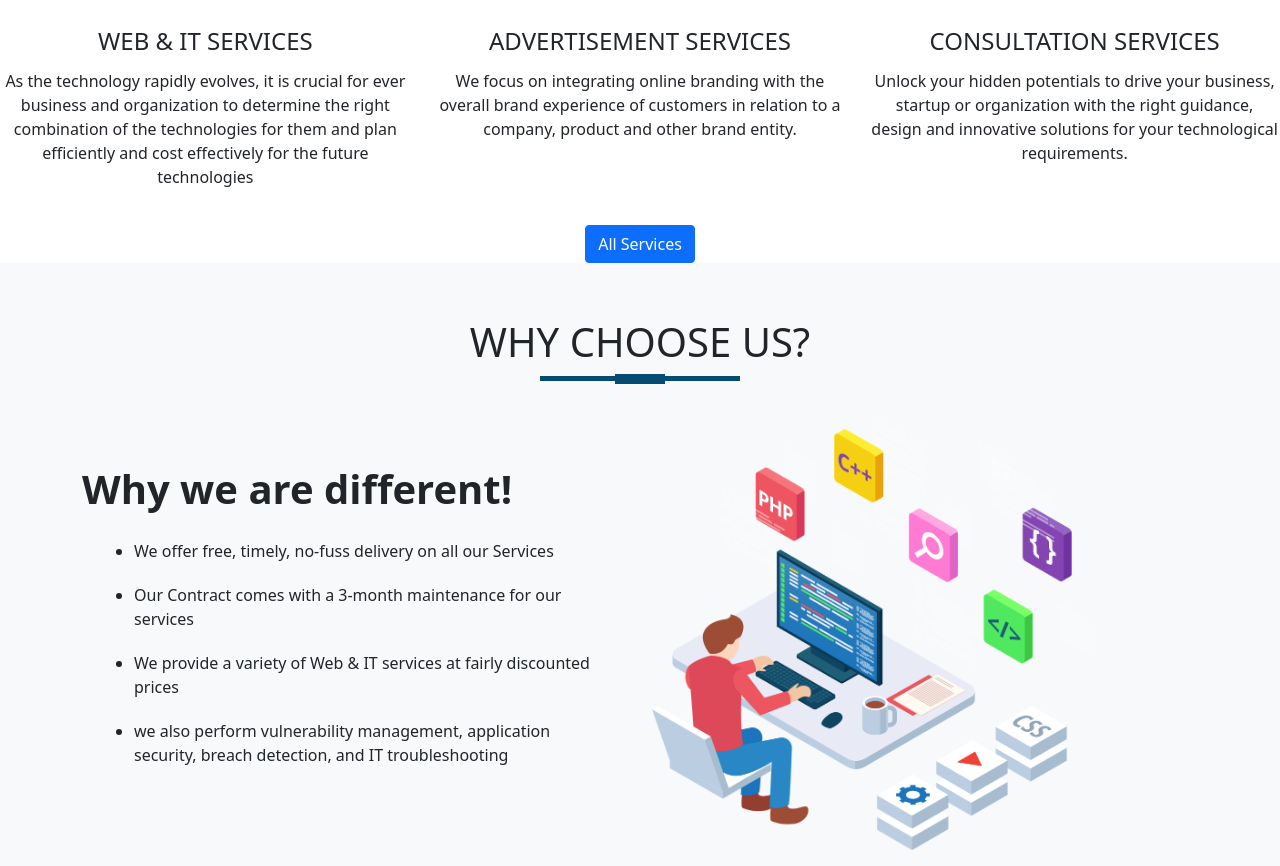
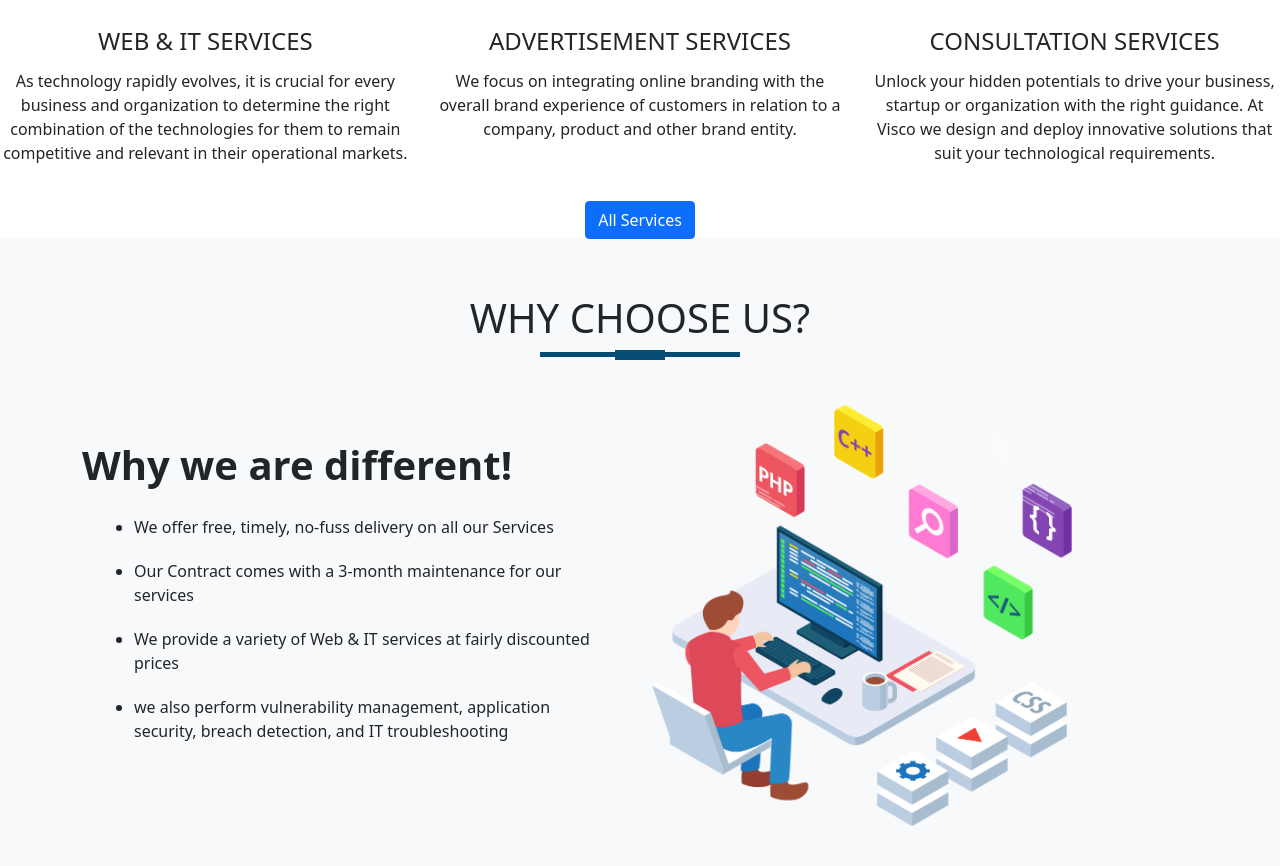
Before and after one commit to Arnol15/Graviton, a plain HTML site: page ViscoTech.html in a window 1280 px wide. Shown: the part 992-1858 px from the top of the page. Drawn offline with nearby package versions, Linux system fonts and the light colour scheme.

Commit message:
Changes on the Informational details for the page

```diff
--- a/ViscoTech.html
+++ b/ViscoTech.html
@@ -80,7 +80,7 @@
                 <div class="col-md-4 services">
                     <img src="PngItem_5311850.png" class="service-img">
                     <h4>Web & IT Services</h4>
-                    <p> As the technology rapidly evolves, it is crucial for ever business and organization to determine the right combination of the technologies for them and plan efficiently and cost effectively for the future technologies</p>
+                    <p> As technology rapidly evolves, it is crucial for every business and organization to determine the right combination of the technologies for them to remain competitive and relevant in their operational markets.</p>
                     <!--add images to the section-->
                 </div>
                 <div class="col-md-4 services">
@@ -93,7 +93,7 @@
                     <img src="PngItem_1585409.png" class="service-img">
                     <h4>Consultation Services</h4>
                     <!--Add image for the section-->
-                    <p>Unlock your hidden potentials to drive your business, startup or organization with the right guidance, design and innovative solutions for your technological requirements.</p>
+                    <p>Unlock your hidden potentials to drive your business, startup or organization with the right guidance. At Visco we design and deploy innovative solutions that suit your technological requirements.</p>
                 </div>
             </div>
             <a href="#"><button type="button" class="btn btn-primary">All Services</button></a>
```
